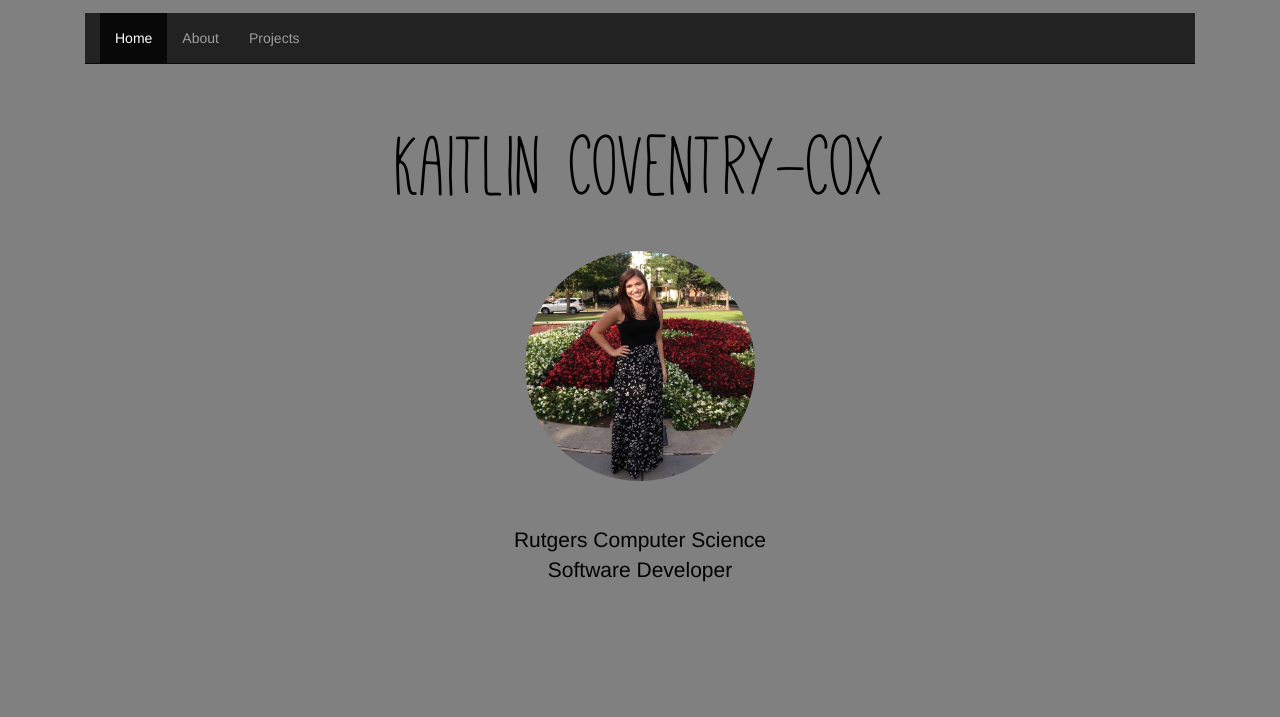
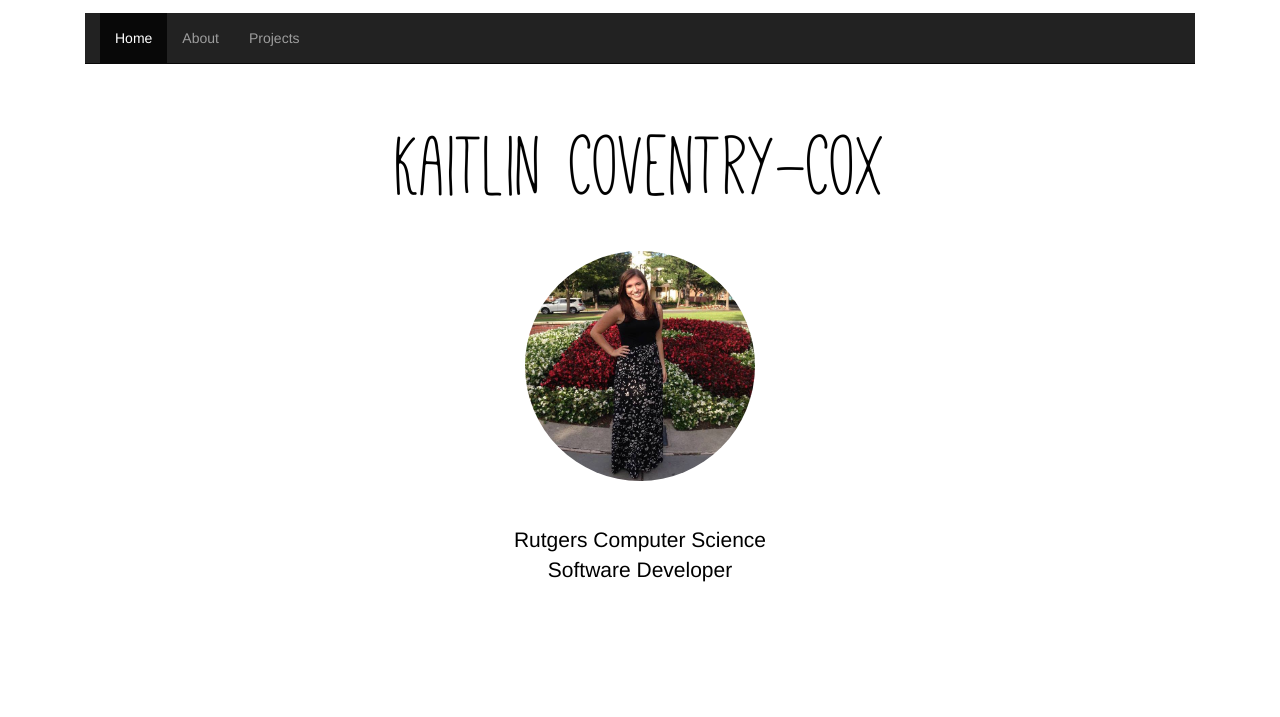
Before and after one commit to kaitcov/kaitcov.github.io, a website: page index.html in a window 1280 px wide. Shown: the top 717 px of the page. Drawn offline with nearby package versions, Linux system fonts and the light colour scheme.

Commit message:
Update app.css
lightened up background

```diff
--- a/css/app.css
+++ b/css/app.css
@@ -1,6 +1,6 @@
 body {
 	/*background: url('../img/space-wallpaper-5.jpg') no-repeat center center fixed; */
-	background-color: gray !important;
+	background-color: CDCDCD !important;
 }
 
 .container{
```
